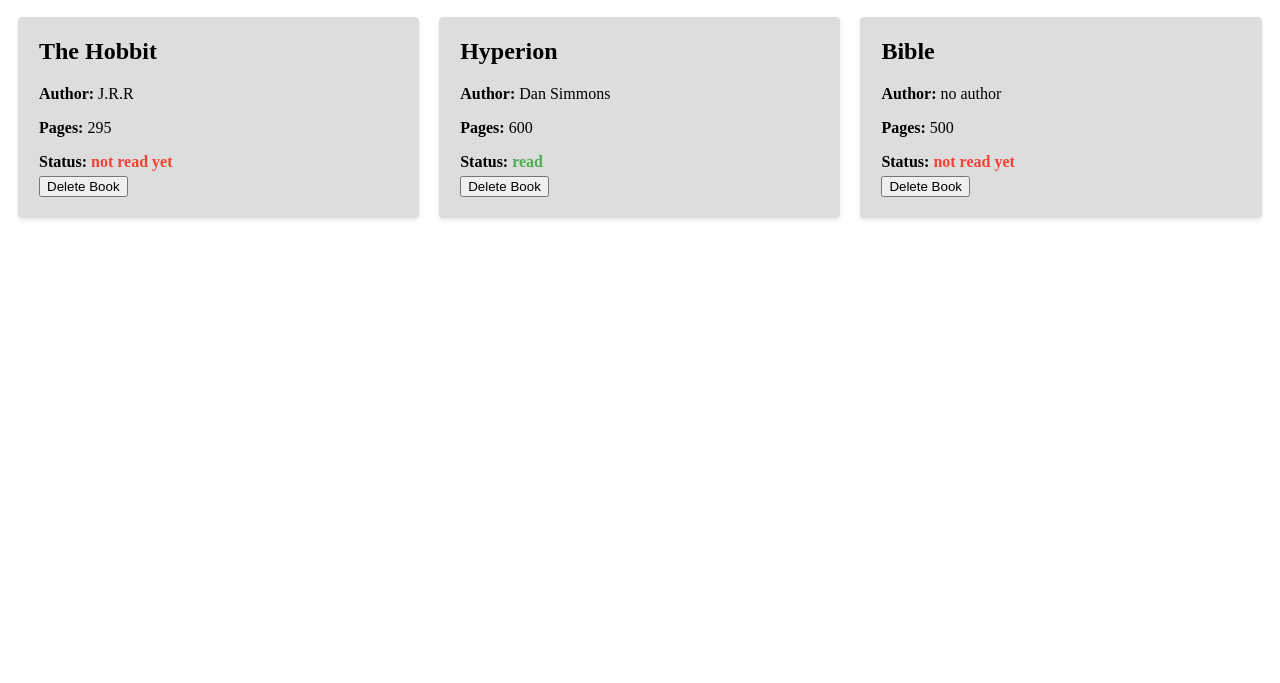
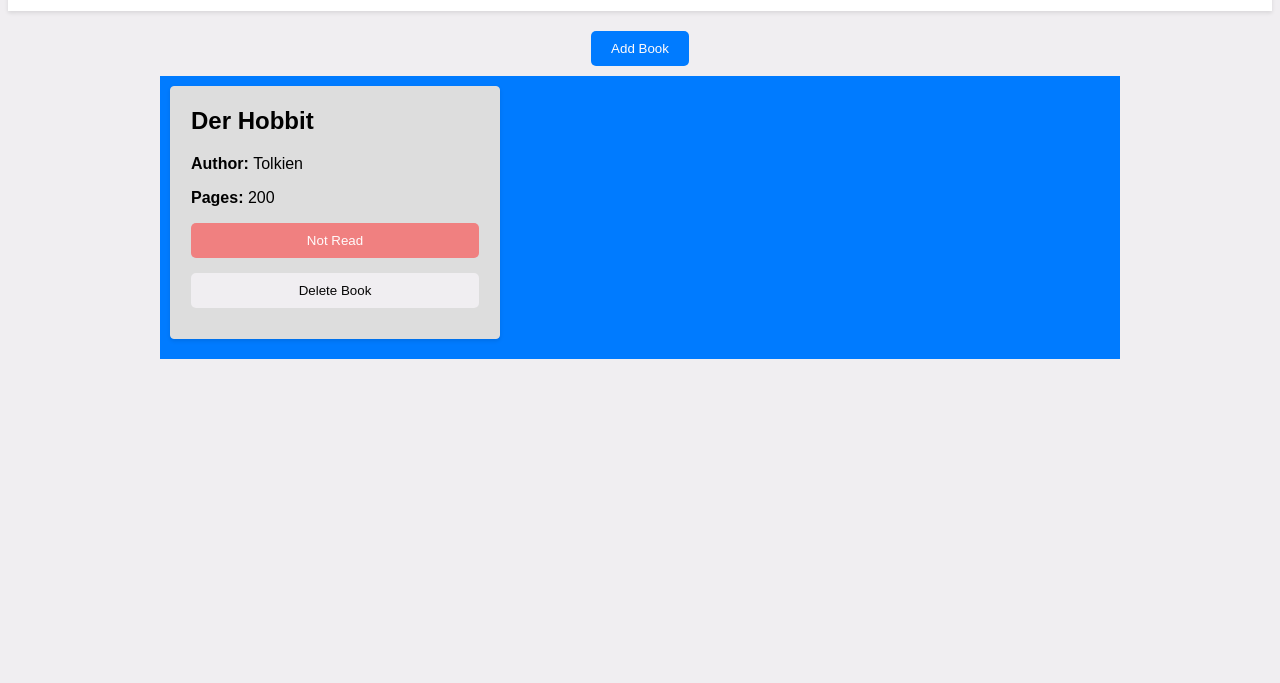
Before and after one commit to bediki/Library, a plain HTML site: page index.html in a window 1280 px wide. Shown: the part 117-800 px from the top of the page. Drawn offline with Linux system fonts and the light colour scheme.

Commit message:
Minor changes

```diff
--- a/Objects.js
+++ b/Objects.js
@@ -5,17 +5,6 @@ const closeButton = document.querySelector('dialog button');
 const confirmBtn = document.getElementById('confirmBtn');
 const favDialog = document.querySelector('#favDialog');
 const card_container  = document.getElementById('bookList');
-
-
-
-// Vorangelegte Bücher
-const theHobbit = new Book("The Hobbit", "J.R.R", 295, 0);
-const hyperion = new Book('Hyperion', 'Dan Simmons', 600, 1);
-const theBible = new Book('Bible', 'no author', 500, 0);
-
-addBookToLibrary(theHobbit);
-addBookToLibrary(hyperion);
-addBookToLibrary(theBible);
 
 
 
@@ -30,40 +19,40 @@ function Book(title, author, pages, read) {
     }
 }
 
+// Initial Book in library
+const hobbit = new Book('Der Hobbit', 'Tolkien', 200, 0 )
+addBookToLibrary(hobbit)
 
-// "Show the dialog" button opens the dialog modally
-showButton.addEventListener("click", () => {
+
+// Event listener
+showButton.addEventListener("click", openDialog);
+closeButton.addEventListener('click', closeDialog)
+confirmBtn.addEventListener('click', addBookFromForm)
+
+
+// Functions
+
+function openDialog() {
     dialog.showModal();
 }
-);
-
-// "Close" button closes the dialog
-closeButton.addEventListener("click", () => {
-    dialog.close();
-});
 
 
+function closeDialog() {
+    dialog.close();
+}
 
-
-
-
-
-
-
-
-confirmBtn.addEventListener('click', function (e) {
-
-    e.preventDefault(); // We don't want to submit this fake form
-
+function addBookFromForm(e) {
+    e.preventDefault();
     const title = document.getElementById('title').value;
     const author = document.getElementById('author').value;
     const pages = document.getElementById('pages').value;
-    const read = document.getElementById('read').checked ? 'read' : 'not read yet';
+    const read = document.getElementById('read').checked ? 1 : -1;
     const book = new Book(title, author, pages, read);
     addBookToLibrary(book);
-    favDialog.close();
 
-})
+    closeDialog();
+
+}
 
 
 function addBookToLibrary(book) {
@@ -73,7 +62,8 @@ function addBookToLibrary(book) {
 
 
 function createBookCard(book) {
-    card_container.innerHTML = ''
+
+    card_container.innerHTML = '';
 
     myLibrary.forEach(bookItem => {
         const card = document.createElement('div');
@@ -84,27 +74,44 @@ function createBookCard(book) {
             <p><strong>Author: </strong>${bookItem.author}</p>
             <p><strong>Pages: </strong>${bookItem.pages}</p>
             <p>
-            <strong>Status: </strong>
-            <strong class="read-status ${bookItem.read ? 'read' : 'not'}" >${bookItem.read ? 'read' : 'not read yet'}</strong>
+                <button class="btn read_status ${bookItem.read ? 'read' : 'not'}" data-title="${bookItem.read}" >${bookItem.read ? 'Read' : 'Not Read'}</button>
             </p>
-        <button class="delete-button" data-title="${bookItem.title}">Delete Book</button>
-        `
+                <button class="btn delete-button" data-title="${bookItem.title}">Delete Book</button>
+        `;
         card_container.appendChild(card);
-    })
+    });
 
+    addDeleteBtnEvenList();
+    addReadBtnEvenList();
+
+}
+
+
+function addDeleteBtnEvenList(){
     const deleteButtons = document.querySelectorAll('.delete-button');
     deleteButtons.forEach(button => {
-
         button.addEventListener('click', ()=> {
-
             const title = button.getAttribute('data-title');
             deleteBook(title);
             createBookCard();
+        });
+    });
+}
+
+
+function addReadBtnEvenList(){
+    console.log('avti');
+
+    const readBtn = document.querySelectorAll('.read_status');
+    readBtn.forEach(button => {
+        button.addEventListener('click', ()=> {
+
+            const status = button.getAttribute('data-title');
+
+
 
         });
     });
-
-
 }
 
 
@@ -112,3 +119,7 @@ function deleteBook(title) {
     myLibrary = myLibrary.filter(book => book.title !== title);
 
 }
+
+function changeReadStatus(status){
+    myLibrary = myLibrary.filter()
+}
--- a/index.html
+++ b/index.html
@@ -8,9 +8,15 @@
 
 </head>
 <body>
-    <h1>Book Library</h1>
+    <header class="header">
+        <div class="container">
+            <h1>Library</h1>
+        </div>
+    </header>
+
+    <main class="main container">
         <dialog id="favDialog">
-        <button>Close</button>
+            <butto class="btn">Close</button>
             <form id="bookForm">
                 <label for="title">Title:</label>
                 <input type="text" id="title" name="title" required><br>
@@ -23,10 +29,11 @@
                 <button id="confirmBtn" value="default">Confirm</button>
             </form>
         </dialog>
-    <button id='add_button_dialog'>Add Book</button>
+        <button id='add_button_dialog' class="btn">Add Book</button>
         <div id="bookList" class="card-container">
             <!-- Book cards will be added here dynamically -->
         </div>
+    </main>
 
     <script src="Objects.js"></script>
 </body>
--- a/styles.css
+++ b/styles.css
@@ -1,21 +1,113 @@
 /* Your CSS styles */
+:root {
+    --white: #fffbfb;
+    --grey: #f0eef1;
+    --black: #050505;
+    --red: #ff7070;
+    --blue: #007bff;
+    --light-green: #9fff9c;
+    --light-red: #ff9c9c;
+    --border-radius: 5px;
+    --spacing-xs: 5px;
+    --spacing-sm: 10px;
+    --spacing-md: 15px;
+    --spacing-lg: 20px;
+    --spacing-xl: 40px;
+    --container-width: 1200px;
+    --shadow: rgba(0, 0, 0, 0.16) 0px 1px 4px;
+  }
 
 
 
-
-#add_button_dialog {
-    margin-bottom: 10px;
-    padding: 8px 16px;
-    background-color: #4CAF50;
-    color: white;
-    border: none;
-    border-radius: 4px;
-    cursor: pointer;
-    font-size: 16px;
+/* Styling the body */
+body {
+    font-family: Arial, sans-serif;
+    background-color: var(--grey)
 }
 
-#add_button_dialog:hover {
-    background-color: #45a049;
+/* Styling the button */
+.btn {
+    padding: var(--spacing-sm) var(--spacing-md);
+    border-radius: var(--border-radius);
+    transition: filter 0.15s ease-in-out;
+    cursor: pointer;
+    border: none;
+    background-color: var(--blue);; /* Blue button color */
+    color: var(--white);
+    padding: 10px 20px;
+  }
+
+.btn:hover {
+    filter: brightness(90%);
+}
+
+
+.read_status {
+    background-color: lightgreen;
+    width: 100%;
+}
+
+.read_status.not {
+    background-color:  lightcoral;
+}
+
+.delete-button {
+    width: 100%;
+    background-color: var(--grey);
+    color: var(--black);
+}
+
+
+
+.header {
+    background-color: #ffffff; /* White background */
+    box-shadow: 0 2px 4px rgba(0, 0, 0, 0.1); /* Adding shadow */
+}
+
+.header h1 {
+    color: #333333; /* Dark text color */
+}
+
+.container {
+    max-width: 960px; /* Maximum width */
+    margin: 0 auto; /* Center the container horizontally */
+    padding: 20px;
+    border-radius: 8px; /* Rounded corners */
+    display: flex;
+    flex-direction: column;
+    align-items: center; /* Center horizontally */
+    justify-content: center; /* Center vertically */
+}
+
+
+/* Styling the dialog */
+dialog {
+    box-shadow: 0 2px 4px rgba(0, 0, 0, 0.1); /* Adding shadow */
+    width: 300px;
+    padding: 20px;
+    background-color: #ffffff; /* White background */
+    border-radius: 8px; /* Rounded corners */
+    box-shadow: 0 2px 4px rgba(0, 0, 0, 0.1); /* Adding shadow */
+    position: fixed; /* Fixed position */
+    top: 50%; /* Center vertically */
+    left: 50%; /* Center horizontally */
+}
+
+/* Styling the form elements */
+form {
+    margin-bottom: 10px;
+}
+
+label {
+    display: block;
+    margin-bottom: 5px;
+}
+
+input[type="text"],
+input[type="number"],
+input[type="checkbox"],
+button {
+    margin-bottom: 10px;
 }
 
 /* Your CSS styles */
@@ -23,10 +115,12 @@
     display: flex;
     flex-wrap: wrap;
     justify-content: flex-start;
+    width: 100%;
+    background-color: #007bff;
 }
 
 .card {
-    width:  calc(30% - 20px);
+    width:  30%;
     margin: 10px; /* Add margin between cards */
     margin-bottom: 20px;
     padding: 20px;
@@ -48,7 +142,3 @@
     font-weight: bold;
     color: #4CAF50; /* Green color for "Read" */
 }
-
-.card .read-status.not {
-    color: #f44336; /* Red color for "Not Read" */
-}
```
Lines whose indentation alone changed are shown as unchanged.
